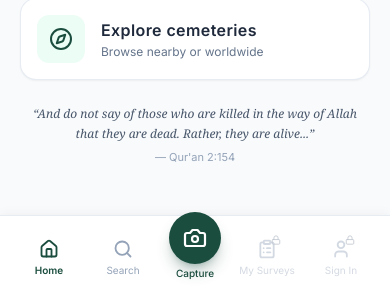
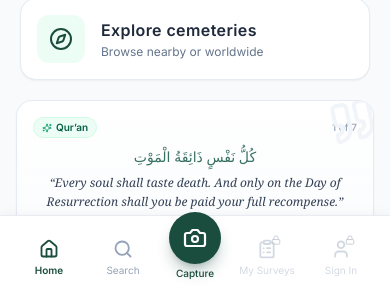
Before and after one commit to rizaanlakay/qabrmap, a Next.js app: page / in a window 390 px wide. Shown: the part 543-841 px from the top of the page. Built offline with nearby package versions, Linux system fonts and the light colour scheme; no server answers; the database is empty.

Commit message:
feat(quotes): add auto-cycling Islamic remembrance and reflections carousel with popular death quotes

```diff
--- /dev/null
+++ b/src/components/common/RemembranceQuoteCarousel.tsx
@@ -0,0 +1,241 @@
+'use client';
+
+import React, { useState, useEffect, useCallback, useRef } from 'react';
+import { Quote, ChevronLeft, ChevronRight, Sparkles } from 'lucide-react';
+
+export interface RemembranceQuote {
+  id: string;
+  text: string;
+  arabic?: string;
+  source: string;
+  category: 'Qur’an' | 'Hadith' | 'Prophetic Du’a';
+}
+
+export const REMEMBRANCE_QUOTES: RemembranceQuote[] = [
+  {
+    id: 'taste-of-death',
+    text: 'Every soul shall taste death. And only on the Day of Resurrection shall you be paid your full recompense.',
+    arabic: 'كُلُّ نَفْسٍ ذَائِقَةُ الْمَوْتِ',
+    source: 'Qur’an 3:185',
+    category: 'Qur’an',
+  },
+  {
+    id: 'three-ongoing-deeds',
+    text: 'When a person dies, all their deeds come to an end except three: ongoing charity (Sadaqah Jariyah), beneficial knowledge, or a righteous child who prays for them.',
+    arabic: 'إِذَا مَاتَ الْإِنْسَانُ انْقَطَعَ عَنْهُ عَمَلُهُ إِلَّا مِنْ ثَلَاثَةٍ',
+    source: 'Prophet Muhammad ﷺ (Sahih Muslim 1631)',
+    category: 'Hadith',
+  },
+  {
+    id: 'visit-graves-reminder',
+    text: 'I used to forbid you from visiting graves, but now visit them, for they remind you of the Hereafter and soften the heart.',
+    arabic: 'زُورُوا الْقُبُورَ فَإِنَّهَا تُذَكِّرُكُمُ الْآخِرَةَ',
+    source: 'Prophet Muhammad ﷺ (Sahih Muslim 977)',
+    category: 'Hadith',
+  },
+  {
+    id: 'belong-to-allah',
+    text: 'Who, when disaster strikes them, say: "Indeed we belong to Allah, and indeed to Him we shall return."',
+    arabic: 'إِنَّا لِلَّهِ وَإِنَّا إِلَيْهِ رَاجِعُونَ',
+    source: 'Qur’an 2:156',
+    category: 'Qur’an',
+  },
+  {
+    id: 'remember-destroyer-of-pleasures',
+    text: 'Remember often the destroyer of pleasures: death.',
+    arabic: 'أَكْثِرُوا مِنْ ذِكْرِ هَاذِمِ اللَّذَّاتِ',
+    source: 'Prophet Muhammad ﷺ (Jami` at-Tirmidhi 2307)',
+    category: 'Hadith',
+  },
+  {
+    id: 'alive-with-their-lord',
+    text: 'And do not say of those who are killed in the way of Allah that they are dead. Rather, they are alive, but you perceive it not.',
+    arabic: 'بَلْ أَحْيَاءٌ وَلَٰكِن لَّا تَشْعُرُونَ',
+    source: 'Qur’an 2:154',
+    category: 'Qur’an',
+  },
+  {
+    id: 'cemetery-greeting',
+    text: 'Peace be upon you, O dwellers of these resting places among believers. We will, if Allah wills, join you. We ask Allah for ourselves and for you well-being.',
+    arabic: 'السَّلَامُ عَلَيْكُمْ دَارَ قَوْمٍ مُؤْمِنِينَ',
+    source: 'Prophet Muhammad ﷺ (Sahih Muslim 975)',
+    category: 'Prophetic Du’a',
+  },
+];
+
+interface RemembranceQuoteCarouselProps {
+  quotes?: RemembranceQuote[];
+  autoCycleIntervalMs?: number;
+  className?: string;
+}
+
+export const RemembranceQuoteCarousel: React.FC<RemembranceQuoteCarouselProps> = ({
+  quotes = REMEMBRANCE_QUOTES,
+  autoCycleIntervalMs = 7000,
+  className = '',
+}) => {
+  const [currentIndex, setCurrentIndex] = useState(0);
+  const [isPaused, setIsPaused] = useState(false);
+  const [isFading, setIsFading] = useState(false);
+  const touchStartXRef = useRef<number | null>(null);
+
+  const total = quotes.length;
+
+  const goToNext = useCallback(() => {
+    setIsFading(true);
+    setTimeout(() => {
+      setCurrentIndex((prev) => (prev + 1) % total);
+      setIsFading(false);
+    }, 250);
+  }, [total]);
+
+  const goToPrev = useCallback(() => {
+    setIsFading(true);
+    setTimeout(() => {
+      setCurrentIndex((prev) => (prev - 1 + total) % total);
+      setIsFading(false);
+    }, 250);
+  }, [total]);
+
+  const goToIndex = (index: number) => {
+    if (index === currentIndex) return;
+    setIsFading(true);
+    setTimeout(() => {
+      setCurrentIndex(index);
+      setIsFading(false);
+    }, 250);
+  };
+
+  // Auto-cycle timer
+  useEffect(() => {
+    if (isPaused || total <= 1) return;
+
+    const timer = setInterval(() => {
+      goToNext();
+    }, autoCycleIntervalMs);
+
+    return () => clearInterval(timer);
+  }, [isPaused, total, autoCycleIntervalMs, goToNext]);
+
+  const current = quotes[currentIndex] || quotes[0];
+
+  // Touch swipe support for mobile
+  const handleTouchStart = (e: React.TouchEvent) => {
+    touchStartXRef.current = e.touches[0].clientX;
+  };
+
+  const handleTouchEnd = (e: React.TouchEvent) => {
+    if (touchStartXRef.current === null) return;
+    const diff = touchStartXRef.current - e.changedTouches[0].clientX;
+    if (Math.abs(diff) > 40) {
+      if (diff > 0) goToNext();
+      else goToPrev();
+    }
+    touchStartXRef.current = null;
+  };
+
+  return (
+    <section
+      className={`relative px-4 py-3 my-2 ${className}`}
+      aria-roledescription="carousel"
+      aria-label="Reflections and Remembrance Quotes"
+      onMouseEnter={() => setIsPaused(true)}
+      onMouseLeave={() => setIsPaused(false)}
+      onTouchStart={handleTouchStart}
+      onTouchEnd={handleTouchEnd}
+    >
+      <div className="relative overflow-hidden rounded-2xl bg-gradient-to-b from-white/95 to-slate-50/90 border border-slate-200/80 p-4 shadow-sm backdrop-blur-sm transition-all duration-300 hover:border-slate-300">
+        {/* Subtle decorative background watermarks */}
+        <Quote className="absolute -top-1 -right-1 w-12 h-12 text-slate-100 -rotate-12 pointer-events-none select-none" />
+
+        {/* Top meta pill with category and counter */}
+        <div className="flex items-center justify-between mb-2">
+          <span className="inline-flex items-center space-x-1 px-2 py-0.5 rounded-full text-[10px] font-semibold bg-emerald-50 text-emerald-800 border border-emerald-100">
+            <Sparkles className="w-2.5 h-2.5 text-emerald-600" />
+            <span>{current.category}</span>
+          </span>
+
+          <div className="flex items-center space-x-1 text-[10px] font-medium text-slate-400">
+            <span>
+              {currentIndex + 1} of {total}
+            </span>
+            {isPaused && (
+              <span className="text-[9px] bg-slate-100 text-slate-500 px-1 rounded">
+                paused
+              </span>
+            )}
+          </div>
+        </div>
+
+        {/* Quote Content Container with Fade Transition */}
+        <div
+          className={`transition-opacity duration-300 ease-in-out min-h-[88px] flex flex-col justify-center text-center px-1 ${
+            isFading ? 'opacity-0 scale-[0.99]' : 'opacity-100 scale-100'
+          }`}
+          aria-live="polite"
+        >
+          {/* Optional Arabic calligraphy text */}
+          {current.arabic && (
+            <p
+              lang="ar"
+              dir="rtl"
+              className="font-serif text-sm md:text-base text-emerald-900/80 mb-1 leading-relaxed select-none"
+            >
+              {current.arabic}
+            </p>
+          )}
+
+          {/* English Quote Text */}
+          <blockquote className="text-[12px] md:text-[13px] italic text-slate-700 leading-relaxed font-serif">
+            &ldquo;{current.text}&rdquo;
+          </blockquote>
+
+          {/* Citation Source */}
+          <cite className="block text-[11px] font-semibold text-slate-500 font-sans mt-2 not-italic tracking-wide">
+            — {current.source}
+          </cite>
+        </div>
+
+        {/* Navigation Controls and Indicator Dots */}
+        <div className="flex items-center justify-between mt-3 pt-2.5 border-t border-slate-100">
+          <button
+            onClick={goToPrev}
+            aria-label="Previous Quote"
+            className="w-6 h-6 rounded-full flex items-center justify-center text-slate-400 hover:text-slate-700 hover:bg-slate-100 transition-colors"
+          >
+            <ChevronLeft className="w-3.5 h-3.5" />
+          </button>
+
+          {/* Carousel Indicator Dots */}
+          <div className="flex items-center space-x-1.5" role="tablist">
+            {quotes.map((q, idx) => {
+              const isActive = idx === currentIndex;
+              return (
+                <button
+                  key={q.id}
+                  onClick={() => goToIndex(idx)}
+                  role="tab"
+                  aria-selected={isActive}
+                  aria-label={`Go to quote ${idx + 1}: ${q.source}`}
+                  className={`h-1.5 rounded-full transition-all duration-300 ${
+                    isActive
+                      ? 'w-4 bg-emerald-700 shadow-sm'
+                      : 'w-1.5 bg-slate-200 hover:bg-slate-300'
+                  }`}
+                />
+              );
+            })}
+          </div>
+
+          <button
+            onClick={goToNext}
+            aria-label="Next Quote"
+            className="w-6 h-6 rounded-full flex items-center justify-center text-slate-400 hover:text-slate-700 hover:bg-slate-100 transition-colors"
+          >
+            <ChevronRight className="w-3.5 h-3.5" />
+          </button>
+        </div>
+      </div>
+    </section>
+  );
+};
--- a/src/components/screens/HomeScreen.tsx
+++ b/src/components/screens/HomeScreen.tsx
@@ -4,6 +4,7 @@ import React from 'react';
 import Image from 'next/image';
 import { Search, Camera, Compass, Heart, User as UserIcon } from 'lucide-react';
 import { useAuth } from '@/lib/auth/AuthContext';
+import { RemembranceQuoteCarousel } from '../common/RemembranceQuoteCarousel';
 
 interface HomeScreenProps {
   myCemeteryCount?: number;
@@ -157,15 +158,8 @@ export const HomeScreen: React.FC<HomeScreenProps> = ({ myCemeteryCount = 2, onN
         )}
       </div>
 
-      {/* Quranic Verse Banner at Bottom */}
-      <div className="px-6 py-4 my-2 text-center">
-        <blockquote className="text-[12px] italic text-slate-600 leading-relaxed font-serif">
-          &ldquo;And do not say of those who are killed in the way of Allah that they are dead. Rather, they are alive...&rdquo;
-        </blockquote>
-        <cite className="block text-[11px] text-slate-400 font-sans mt-1.5 not-italic">
-          — Qur&apos;an 2:154
-        </cite>
-      </div>
+      {/* Auto-cycling Islamic Remembrance & Reflections Carousel */}
+      <RemembranceQuoteCarousel autoCycleIntervalMs={7000} />
     </div>
   );
 };
```
Also changed, not shown: 1 other file (tests, documents, lock files or other folders).
